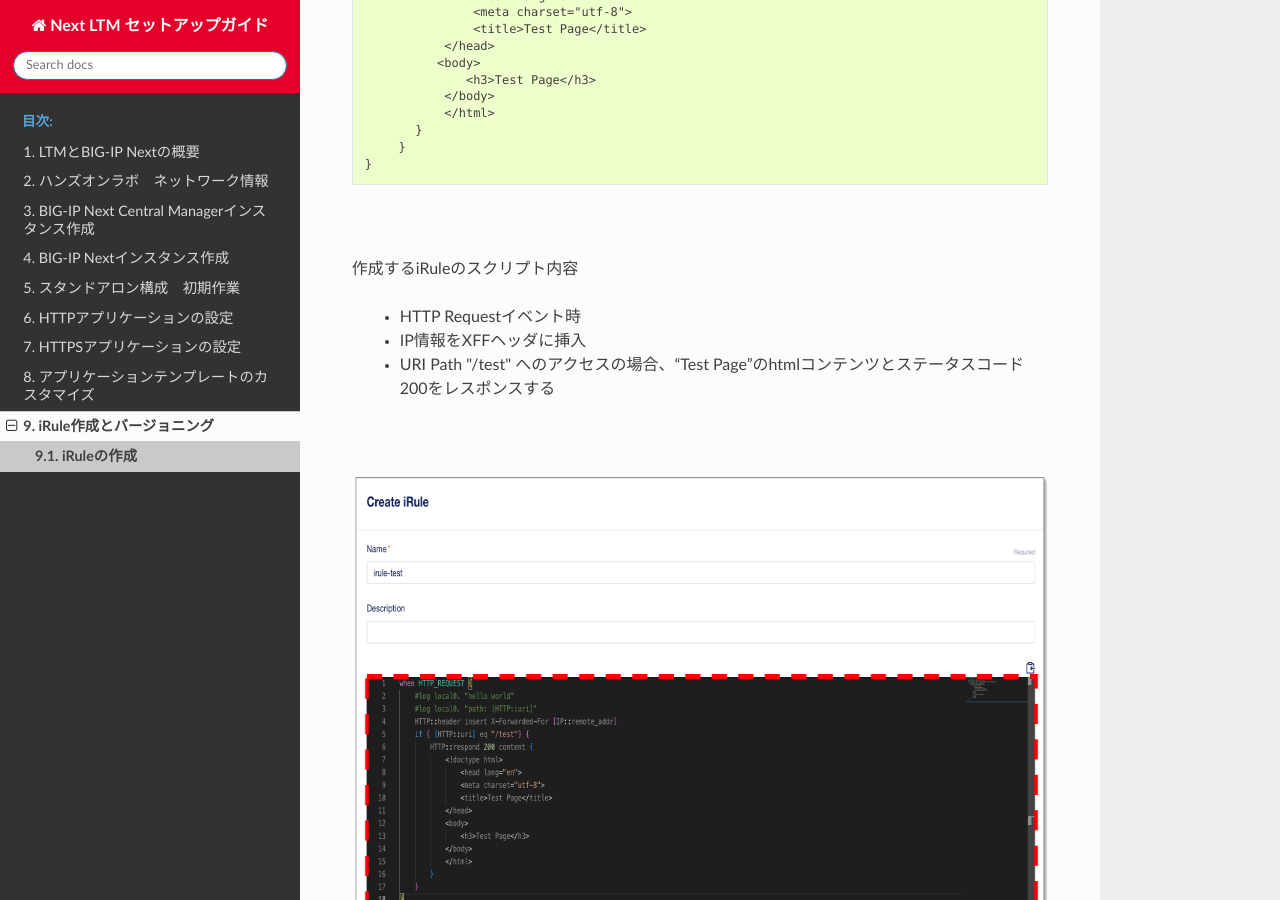
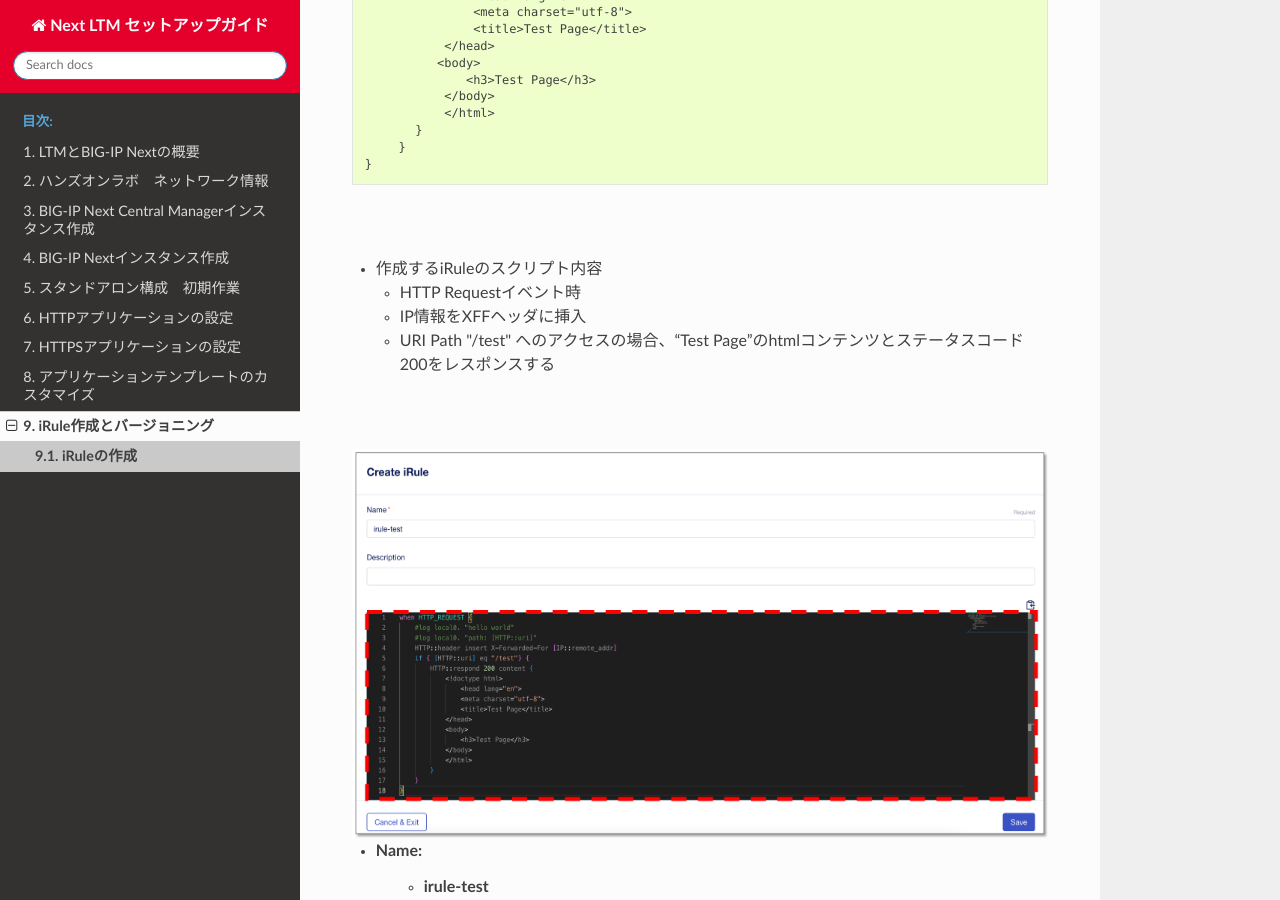
Before and after one commit to BeF5/f5j-easy-setup-next-ltm, a Sphinx documentation site: the page built from docs/content09/module01/module01.rst, in a window 1280 px wide and 900 px high, scrolled down 1306 px. Built offline with Sphinx 7.4.7 and the Read the Docs theme 2.0.0, drawn with Linux system fonts in a browser that asks for light colours.

Commit message:
Update module01.rst

```diff
--- a/docs/content09/module01/module01.rst
+++ b/docs/content09/module01/module01.rst
@@ -47,7 +47,7 @@ CM画面左上部のworkspaceから、”Applications”を選択します。
 
 |
 
-作成するiRuleのスクリプト内容
+- 作成するiRuleのスクリプト内容
 
   - HTTP Requestイベント時
   - IP情報をXFFヘッダに挿入
@@ -56,7 +56,7 @@ CM画面左上部のworkspaceから、”Applications”を選択します。
 
 |
 .. figure:: images/c9-m1-3.png
-   :scale: 50%
+   :scale: 40%
    :align: center
 
 - Name:
@@ -71,7 +71,7 @@ CM画面左上部のworkspaceから、”Applications”を選択します。
 My Application Servicesから作成済みの”HTTP-Service”をクリックします。
 
 .. figure:: images/c9-m1-4.png
-   :scale: 50%
+   :scale: 60%
    :align: center
 
 
@@ -79,7 +79,7 @@ My Application Servicesから作成済みの”HTTP-Service”をクリックし
 次画面右上の”Edit”をクリックします。
 
 .. figure:: images/c9-m1-5.png
-   :scale: 30%
+   :scale: 50%
    :align: center
 
 
```
